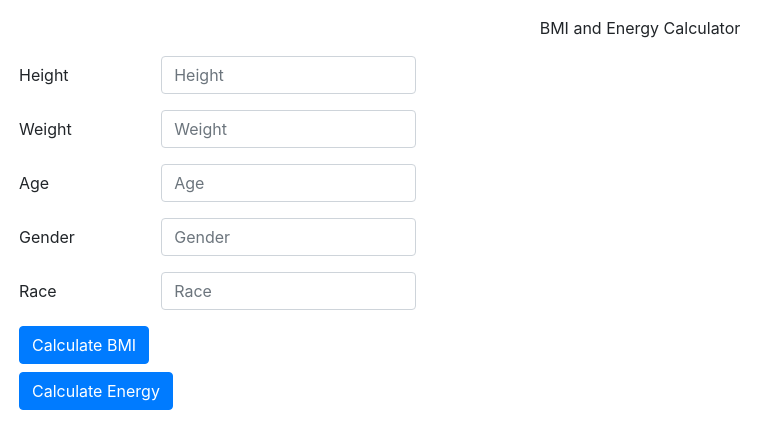
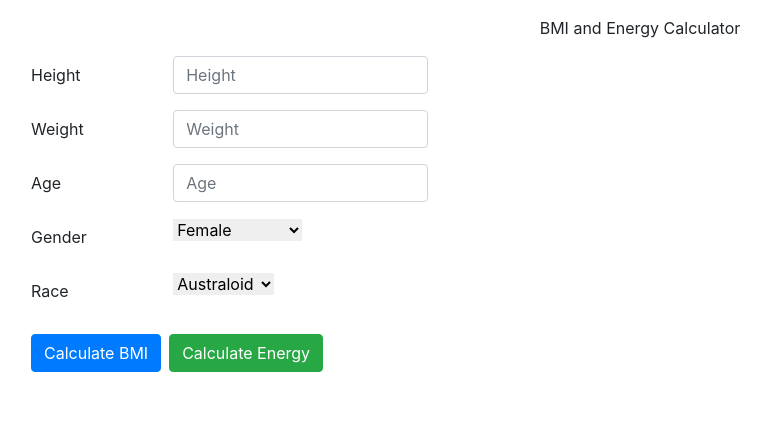
Before and after one commit to CanonMinds/gh-Estes-Project, a React (Create React App) app: page / in a window 1280 px wide. Shown: the top 448 px of the page, without its empty margins (0-782 px from the left). Built offline with nearby package versions, Linux system fonts and the light colour scheme.

Commit message:
Update Form

```diff
--- a/src/App.css
+++ b/src/App.css
@@ -54,3 +54,7 @@
   display: inline-block;
   color:rgb(20, 20, 27);
 }
+
+select {
+  border:none;
+}
--- a/src/App.js
+++ b/src/App.js
@@ -6,20 +6,20 @@ import { Button, Form, Row, Col } from 'react-bootstrap';
 
 function App() {
   return (
-    <div className="">
+    <div className="mb-5">
       <header className="">
-        <div className="topnav my-3">
+        <div className="topnav my-3 mx-3">
           <a className="title">BMI and Energy Calculator</a>
         </div>
       </header>
-      <div className="mx-1 col-sm-6 col-md-6 col-lg-8">
-        <Form>
+      <div className="mx-3 col-sm-6 col-md-6 col-lg-8">
+        <Form autocomplete="off">
           <Form.Group as={Row} controlId="formHorizontalEmail">
             <Form.Label column sm={2}>
               Height
             </Form.Label>
             <Col sm={4}>
-              <Form.Control type="email" placeholder="Height" />
+              <Form.Control type="number" min="0" placeholder="Height" />
             </Col>
           </Form.Group>
           <Form.Group as={Row} controlId="formHorizontalEmail">
@@ -27,7 +27,7 @@ function App() {
               Weight
             </Form.Label>
             <Col sm={4}>
-              <Form.Control type="email" placeholder="Weight" />
+              <Form.Control type="number" min="0" placeholder="Weight" />
             </Col>
           </Form.Group>
           <Form.Group as={Row} controlId="formHorizontalEmail">
@@ -35,7 +35,7 @@ function App() {
               Age
             </Form.Label>
             <Col sm={4}>
-              <Form.Control type="email" placeholder="Age" />
+              <Form.Control type="number" min="0" placeholder="Age" />
             </Col>
           </Form.Group>
           <Form.Group as={Row} controlId="formHorizontalEmail">
@@ -43,7 +43,11 @@ function App() {
               Gender
             </Form.Label>
             <Col sm={4}>
-              <Form.Control type="email" placeholder="Gender" />
+              <select>
+                <option value="Male">Male</option>
+                <option selected value="Female">Female</option>
+                <option value="rather not say">Rather not say</option>
+              </select>
             </Col>
           </Form.Group>
           <Form.Group as={Row} controlId="formHorizontalEmail">
@@ -51,15 +55,20 @@ function App() {
               Race
             </Form.Label>
             <Col sm={4}>
-              <Form.Control type="email" placeholder="Race" />
+            <select>
+                <option selected value="Australoid">Australoid</option>
+                <option value="Caucasiod">Caucasiod</option>
+                <option value="Capoid">Capoid</option>
+                <option value="Mongoloid">Mongoloid</option>
+                <option value="Negroid">Negroid</option>
+              </select>
             </Col>
           </Form.Group>
-
-          <Button variant="primary" type="submit">
+          <Button className="mr-2"variant="primary" type="submit">
             Calculate BMI
           </Button>
-          <br></br>
-          <Button className="my-2" variant="primary" type="submit">
+          {/* <br></br> */}
+          <Button className="my-2" variant="success" type="submit">
             Calculate Energy
           </Button>
         </Form>
```
